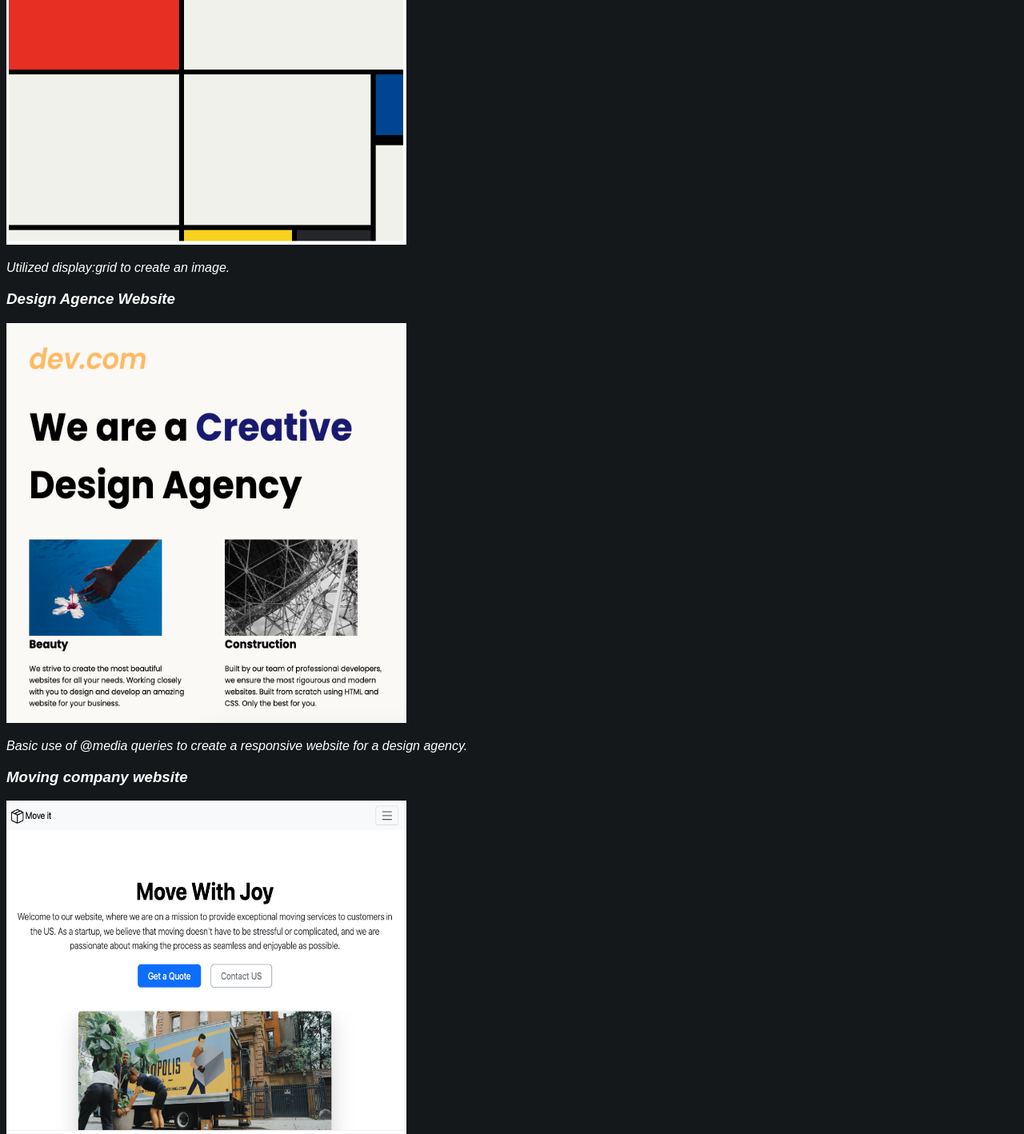
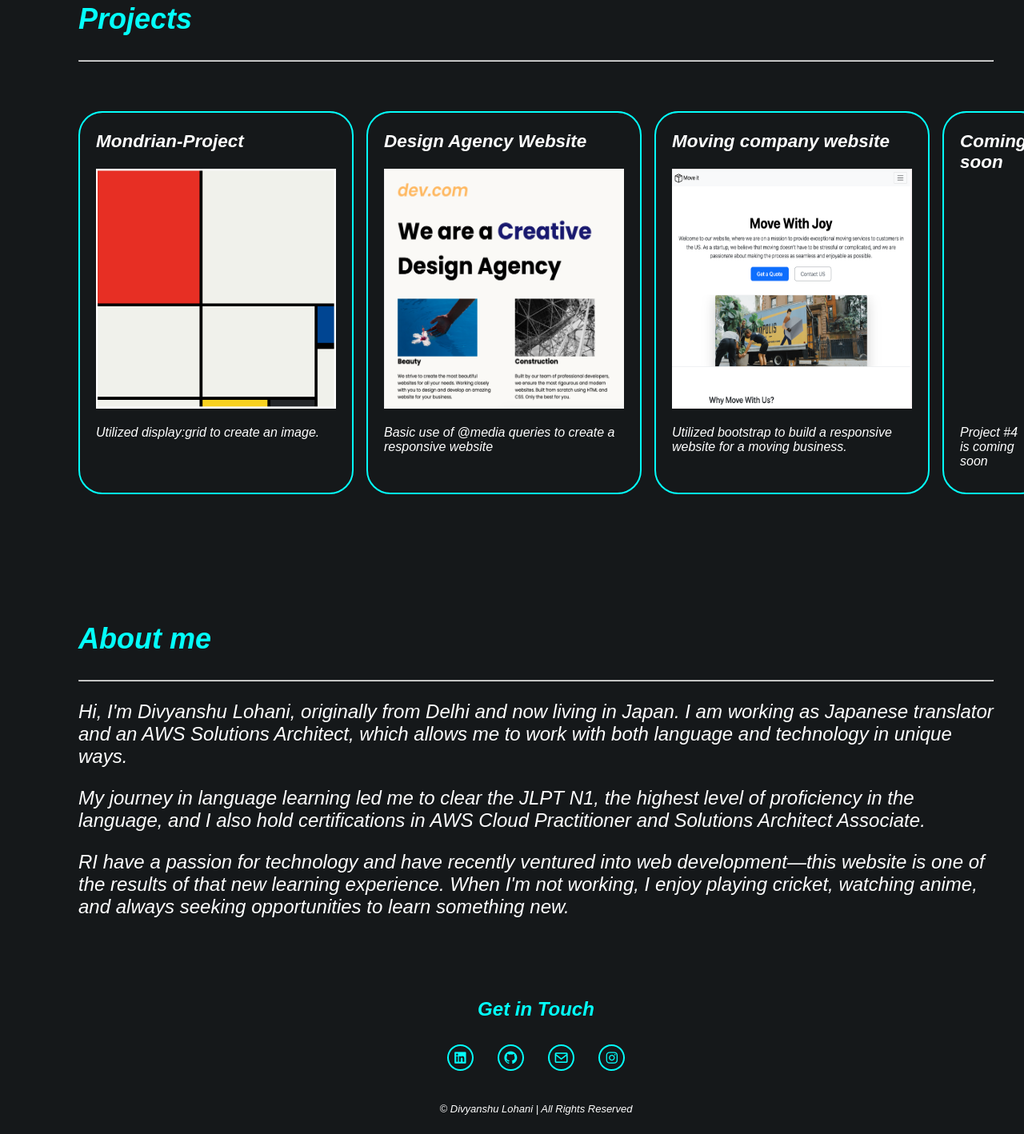
Before and after one commit to Divyanshu-Lohani/portfolio, a plain HTML site: page index.html in a window 1280 px wide. Shown: the part 1382-2800 px from the top of the page at 80% size. Drawn offline with nearby package versions, Linux system fonts and the light colour scheme; a web font is replaced by a local one.

Commit message:
Add files via upload

```diff
--- a/index.html
+++ b/index.html
@@ -6,102 +6,124 @@
     <title>Divyanshu Lohani</title>
     <link href="./style.css" rel="stylesheet">
     <link rel="preconnect" href="https://fonts.googleapis.com">
-<link rel="preconnect" href="https://fonts.gstatic.com" crossorigin>
-<link rel="preconnect" href="https://fonts.googleapis.com">
-<link rel="preconnect" href="https://fonts.gstatic.com" crossorigin>
-<link href="https://fonts.googleapis.com/css2?family=Forum&family=Titillium+Web:ital,wght@0,200;0,300;0,400;0,600;0,700;0,900;1,200;1,300;1,400;1,600;1,700&display=swap" rel="stylesheet">
+    <link rel="preconnect" href="https://fonts.gstatic.com" crossorigin>
+    <link rel="preconnect" href="https://fonts.googleapis.com">
+    <link rel="preconnect" href="https://fonts.gstatic.com" crossorigin>
+    <link
+        href="https://fonts.googleapis.com/css2?family=Forum&family=Titillium+Web:ital,wght@0,200;0,300;0,400;0,600;0,700;0,900;1,200;1,300;1,400;1,600;1,700&display=swap"
+        rel="stylesheet">
+
+    <link href='https://unpkg.com/boxicons@2.1.4/css/boxicons.min.css' rel='stylesheet'>
 </head>
 
 <body>
     <section class="title">
 
-        <header class="header" >
-            <div class="logo">
-                Divyanshu <span>Lohani</span>
+        <header class="header">
+            <div class="logo" >
+               <a href="#home"> Divyanshu <span>Lohani</span></a>
             </div>
             <nav class="navbar">
-                <div class="Home">Home
-                </div>
-                <div class="Resume">About
-                </div>
-                <div class="Project">Project
-                </div>
-                <div class="Contact"> Contact</div>
+                <a class="Home" href="#home">Home</a>
+                <a href="#skills">Skills</a>
+                <a class="Projects" href="#projects">Projects</a>
+                <a class="Contact" href="#about-me">About me</a>
             </nav>
         </header>
 
 
-        <div class="container2">
+         <div id="home" style="height: 70px; margin-top: -70px;"></div>
+        <div class="container1">
             <img src="./assets/image/myphoto.png" class="myphoto" alt="myphoto">
             <h1>
                 It's <span>Divyanshu</span>
             </h1>
             <h2 class="summary">
-                Welcome, I am Divyanshu Lohani. A Interpreter, a AWS Solution Architect and a aspiring Developer.
-                I am here to showcase my skills and project as a aspiring developers.
-                Please look around the website. Hope you like it.
+                Hi there! I’m Divyanshu Lohani—a dedicated interpreter and AWS Solutions Architect, currently exploring the world of web development. This website is my personal space to share my journey, skills, and projects. I invite you to browse through and hope you find something that resonates with you!
             </h2>
+            <button class="button">
+                <div class="connect">
+                    <a class="btn-connect" href="#about-me">Let's Connect</a>
+                </div>
+            </button>
         </div>
 
-        <button class="button">
-            <div class="connect">
-                Lets Connect
-            </div>
 
-        </button>
 
     </section>
-    <section class="skills">
+    <section class="skills" id="skills">
         <h2>Skills</h2>
-        <hr >
+        <hr>
         <ul>
-            <li>Profecient in Japanese Language </li>
-            <li>Interpretaion and Translation  in Japanese</li>
-            <li>AWS Solution Architect</li>
+            <li>Profecient in Japanese Language : JLPT N1 holder </li>
+            <li>Interpretaion and Translation in Japanese</li>
+            <li>AWS Solution Architect : AWS SAA-C03</li>
             <li>Web Development : HTML, CSS and Javascript</li>
             <li>Microsoft Office : Word, Power Point, Excel and Advance Excel</li>
         </ul>
 
     </section>
 
-    <section class="project">
-        <h2>Project</h2>
-        <div class="Project">
-            <div class="Mondrian-Project">
+    <section class="projects" id="projects">
+        <h2>Projects</h2>
+        <hr>
+        <div class="container2">
+            <div class="Mondrian-Project container3">
                 <h3>Mondrian-Project</h3>
                 <a href="./assets/mondrian-project/index.html">
-                    <img src="./assets/image/mondrian-img.png" height="500px" alt="mondrian-image">
+                    <img src="./assets/image/mondrian-img.png" alt="mondrian-image">
                 </a>
                 <p>Utilized display:grid to create an image.</p>
             </div>
 
-            <div class="Design-Agency-Website" >
-                <h3>Design Agence Website</h3>
-                <a href="./assets/Web Design Agency Project/index.html" >
-                    <img src="./assets/image/Web Design Agency.png" height="500px" width="500px" alt="web design agency image">
+            <div class="Design-Agency-Website container3">
+                <h3>Design Agency Website</h3>
+                <a href="./assets/Web Design Agency Project/index.html">
+                    <img src="./assets/image/Web Design Agency.png" alt="web design agency image">
                 </a>
-                <p> Basic use of @media queries to create a responsive website for a design agency.</p>
+                <p> Basic use of @media queries to create a responsive website</p>
             </div>
 
-            <div class="Design-Agency-Website" >
+            <div class="Moving-company-website container3">
                 <h3>Moving company website</h3>
-                <a href="./assets/Web Design Agency Project/index.html" >
-                    <img src="./assets/image/moving company website.png" height="500px" width="500px" alt="moving company image">
+                <a href="./assets/Moving company website/index.html">
+                    <img src="./assets/image/moving company website.png" alt="moving company image">
                 </a>
                 <p> Utilized bootstrap to build a responsive website for a moving business.</p>
             </div>
 
-            <div class="Coming soon" >
+            <div class="coming-soon container3">
                 <h3>Coming soon</h3>
-                <div class="blank">
-                    <p> Project #4 is coming soon</p>
-                </div>
+                <div class="blank"> </div>
+                <p> Project #4 is coming soon</p>
             </div>
-
-
         </div>
     </section>
 
+    <section class="about-me" id="about-me">
+        <h2>About me</h2>
+        <hr>
+        <p>Hi, I'm Divyanshu Lohani, originally from Delhi and now living in Japan. I am working as Japanese translator
+            and an AWS Solutions Architect, which allows me to work with both language and technology in unique ways.
+        </p>
+        <p>My journey in language learning led me to clear the JLPT N1, the highest level of proficiency in the
+            language, and I also hold certifications in AWS Cloud Practitioner and Solutions Architect Associate.</p>
+        <p>RI have a passion for technology and have recently ventured into web development—this website is one of the
+            results of that new learning experience. When I'm not working, I enjoy playing cricket, watching anime, and
+            always seeking opportunities to learn something new.</p>
+    </section>
+
+    <section class="contact">
+        <h2>Get in Touch</h2>
+        <div class="container4">
+                <a href="https://www.linkedin.com/in/divyanshu-lohani-53ba83204/"><i class='bx bxl-linkedin-square'></i></a>
+                <a href="https://github.com/Divyanshu-Lohani"><i class='bx bxl-github'></i></a>
+                <a href="mailto:divyanshukumarlohani@gmail.com"><i class='bx bx-envelope'></i></a>
+                <a href="https://www.instagram.com/divyansh_lohani/"><i class='bx bxl-instagram'></i></a>
+        </div>
+        <div class="copyright">
+            © Divyanshu Lohani | All Rights Reserved</div>
+    </section>
 
 
 </body>
```
